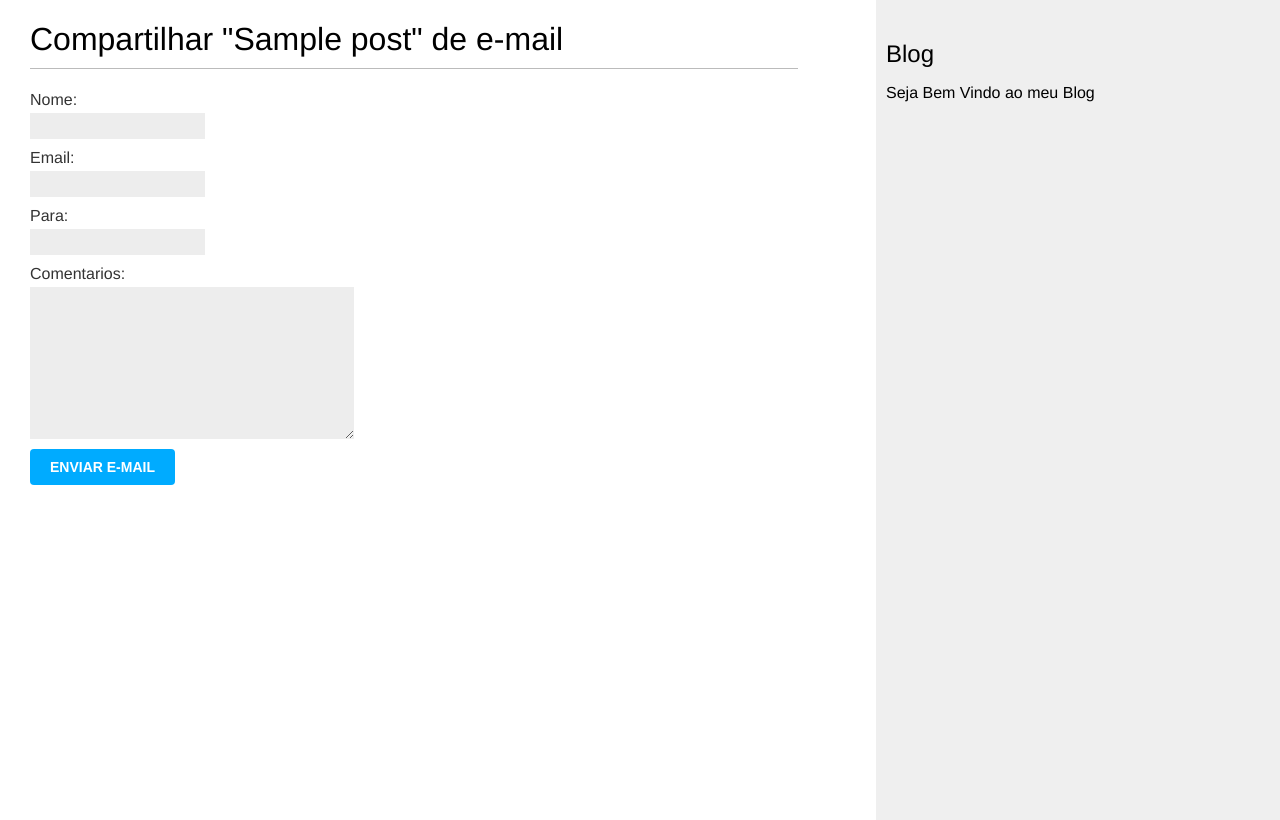
After one commit to snubdev/Projeto_Blog, a Django app: page /blog/1/share/ in a window 1280 px wide. The commit adds this page. Run offline with Django 3.2, Linux system fonts and the light colour scheme; tables that the repository leaves empty hold one stand-in row (values such as "Sample post").

Commit message:
Inserindo renderização no formulários em templates

```diff
--- a/blog/forms.py
+++ b/blog/forms.py
@@ -2,7 +2,7 @@ from django import forms
 
 
 class EmailPostForm(forms.Form):
-    name = forms.CharField(max_length=25)
+    nome = forms.CharField(max_length=25)
     email = forms.EmailField()
-    to = forms.EmailField()
-    comments = forms.CharField(required=False, widget=forms.Textarea)
+    para = forms.EmailField()
+    comentarios = forms.CharField(required=False, widget=forms.Textarea)
--- a/blog/static/css/blog.css
+++ b/blog/static/css/blog.css
@@ -70,6 +70,7 @@ input[type=submit] {
     padding:10px 20px;
     font-size:14px;
     text-transform:uppercase;
+    border-radius: 4px;
 }
 .errorlist {
     color:#cc0033;
@@ -89,3 +90,4 @@ input[type=submit] {
     font-weight:bold;
     font-size:12px;
     color:#666;
+}
--- a/blog/templates/blog/post/detail.html
+++ b/blog/templates/blog/post/detail.html
@@ -8,4 +8,9 @@
         Publicados {{ post.publish }} de {{ post.author }}
     </p>
     {{ post.body|linebreaks }}
+    <p>
+        <a id="button-share" href="{% url 'blog:post_share' post.id %}">
+            <input type="submit" value="Compartilhe esta postagem">
+        </a>
+    </p>
 {% endblock %}
--- a/blog/templates/blog/post/list.html
+++ b/blog/templates/blog/post/list.html
@@ -6,7 +6,7 @@
     <h1>Blog</h1>
     {% for post in posts %}
       <h2>
-          <a href="{{ post.get_absolute_url }}">{{ post.title }}</a>
+          <a id="button-title" href="{{ post.get_absolute_url }}">{{ post.title }}</a>
       </h2>
       <p class="date">Publicados {{ post.publish }} de {{ post.author }}</p>
       {{ post.body|truncatewords:30|linebreaks }}
--- /dev/null
+++ b/blog/templates/blog/post/share.html
@@ -0,0 +1,19 @@
+{% extends "blog/base.html" %}
+
+{% block title %}Compartilhar uma postagem{% endblock %}
+
+{% block content %}
+  {% if sent %}
+    <h1>E-mail enviada com sucesso </h1>
+    <p>
+        "{{ post.title }} foi enviado com sucesso para {{ form.cleaned_data.to }}.
+    </p>
+  {% else %}
+    <h1>Compartilhar "{{ post.title }}" de e-mail</h1>
+    <form method="post">
+        {{ form.as_p }}
+        {% csrf_token %}
+        <input type="submit" value="enviar e-mail">
+    </form>
+  {% endif %}
+{% endblock %}
--- a/blog/views.py
+++ b/blog/views.py
@@ -40,7 +40,6 @@ def post_share(request, post_id):
     post = get_object_or_404(Post, id=post_id, status='published')
     sent = False
 
-
     if request.method == 'POST':
         # Formulário foi submetido
         form = EmailPostForm(request.POST)
@@ -48,12 +47,11 @@ def post_share(request, post_id):
             # Campos do formulário passaram pela validação
             cd = form.cleaned_data
             # ... envia o email
-            post_url = request.build_absolute_url(post.get_absolute_url())
-            subject = f'{cd["name"]} recommends you read ' \
-                      f'{post.title}'
+            post_url = request.build_absolute_uri(post.get_absolute_url())
+            subject = f'{cd["nome"]} recommends you read {post.title}'
             message = f'Read {post.title} at {post_url}\n\n' \
-                      f'{cd["name"]}' 's comments: {cd["comments"}'
-            send_mail(subject, message, 'admin@meublog', [cd['to']])
+                      f'{cd["nome"]}\' s comments: {cd["comentarios"]}'
+            send_mail(subject, message, 'admin@meublog.com', [cd['para']])
             sent = True
     else:
         form = EmailPostForm()
```
